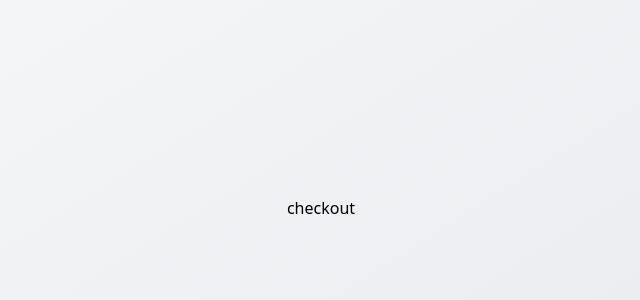
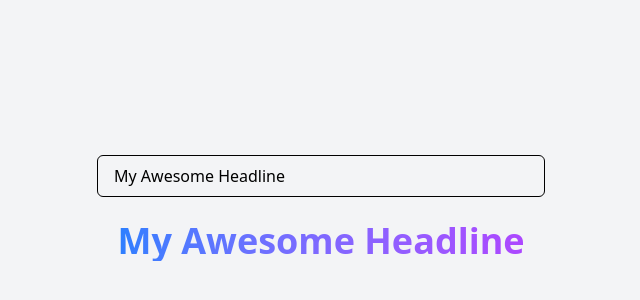
Before and after one commit to SopnilSwapon/Widget-Header, a React (Vite) app: page / in a window 1280 px wide. Shown: the part 192-492 px from the top of the page, without its empty margins (319-959 px from the left). Built offline with nearby package versions, Linux system fonts and the light colour scheme.

Commit message:
displayed a input & headline

```diff
--- a/src/App.tsx
+++ b/src/App.tsx
@@ -1,11 +1,28 @@
-
+import { useState } from "react";
+import { motion } from "framer-motion";
 
 function App() {
-
+  const [headline, setHeadline] = useState("My Awesome Headline");
 
   return (
-    <div className="min-h-screen bg-gradient-to-br from-gray-50 to-gray-200 flex flex-col items-center justify-center p-6">
-      <h1>checkout</h1>
+    <div className="min-h-screen flex flex-col items-center justify-center bg-gray-100 p-6">
+      {/* Editable Input */}
+      <input
+        type="text"
+        value={headline}
+        onChange={(e) => setHeadline(e.target.value)}
+        className="border px-4 py-2 rounded-md mb-6 w-full max-w-md"
+      />
+
+      {/* Preview Section */}
+      <motion.h1
+        initial={{ opacity: 0, y: 20 }}
+        animate={{ opacity: 1, y: 0 }}
+        transition={{ duration: 0.6 }}
+        className="text-4xl font-bold text-center bg-gradient-to-r from-blue-500 to-purple-500 bg-clip-text text-transparent"
+      >
+        {headline}
+      </motion.h1>
     </div>
   );
 }
```
